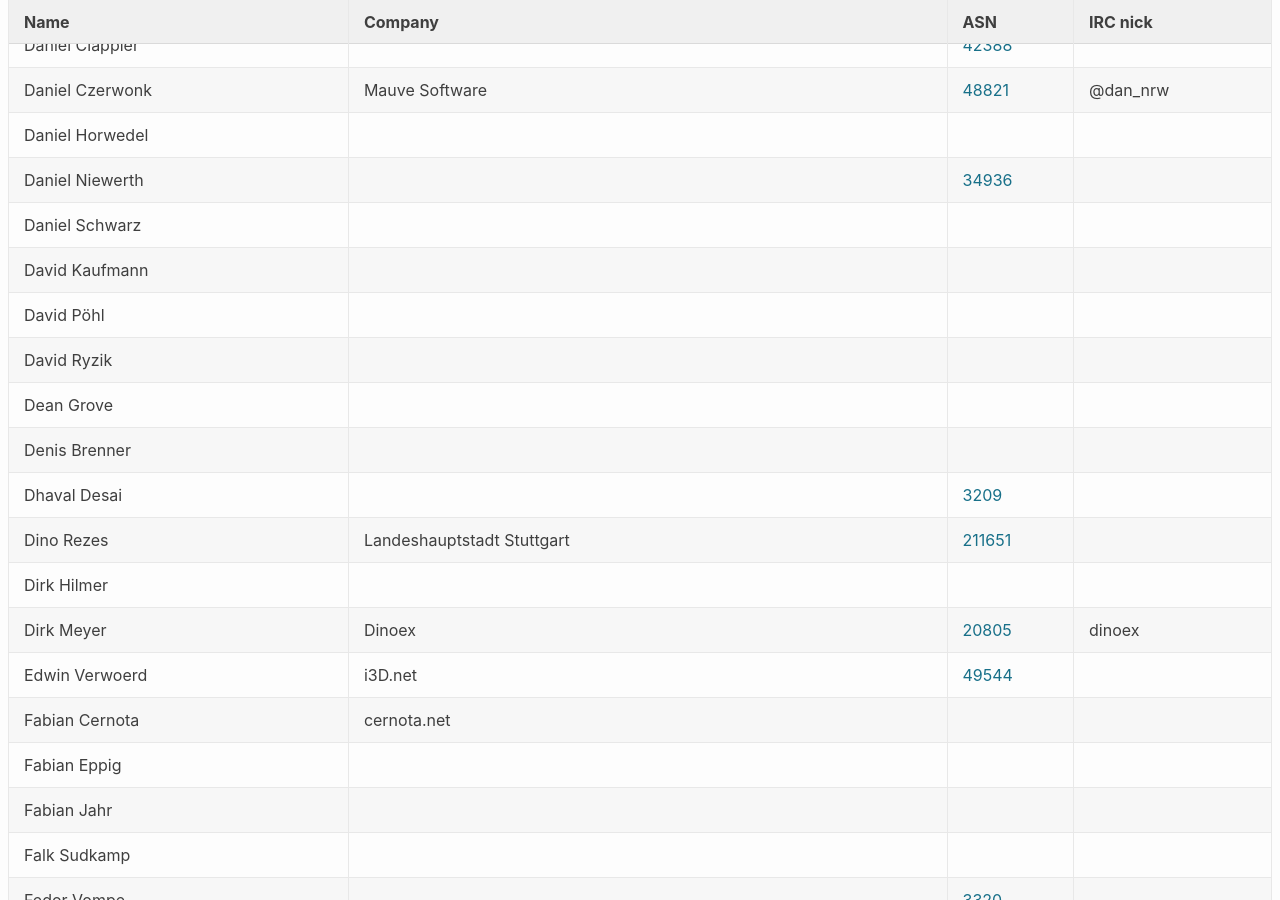
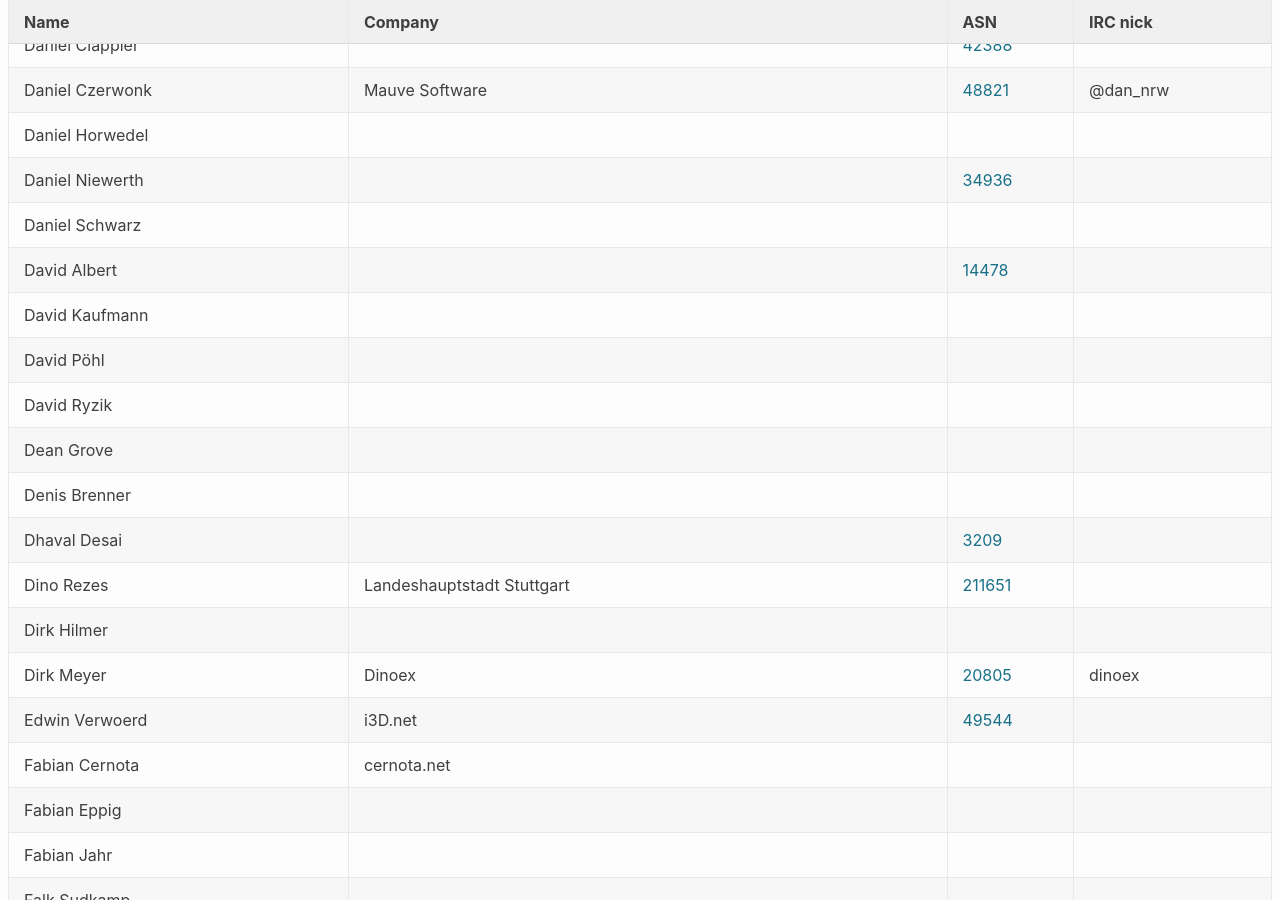
Before and after one commit to denog/pretix-attendeelist, a Jekyll site: the page built from denog14/index.md, in a window 1280 px wide and 900 px high, scrolled down 17394 px. Built offline with Jekyll 4.4.1, drawn with Linux system fonts in a browser that asks for light colours.

Commit message:
Latest data: Mon Nov 14 04:21:47 UTC 2022

```diff
--- a/_data/attendees_denog14_remote.json
+++ b/_data/attendees_denog14_remote.json
@@ -184,6 +184,12 @@
     "company": null,
     "irc": null,
     "asn": null
+  },
+  {
+    "name": "David Albert",
+    "company": null,
+    "irc": null,
+    "asn": "14478"
   },
   {
     "name": "David Kaufmann",
```
